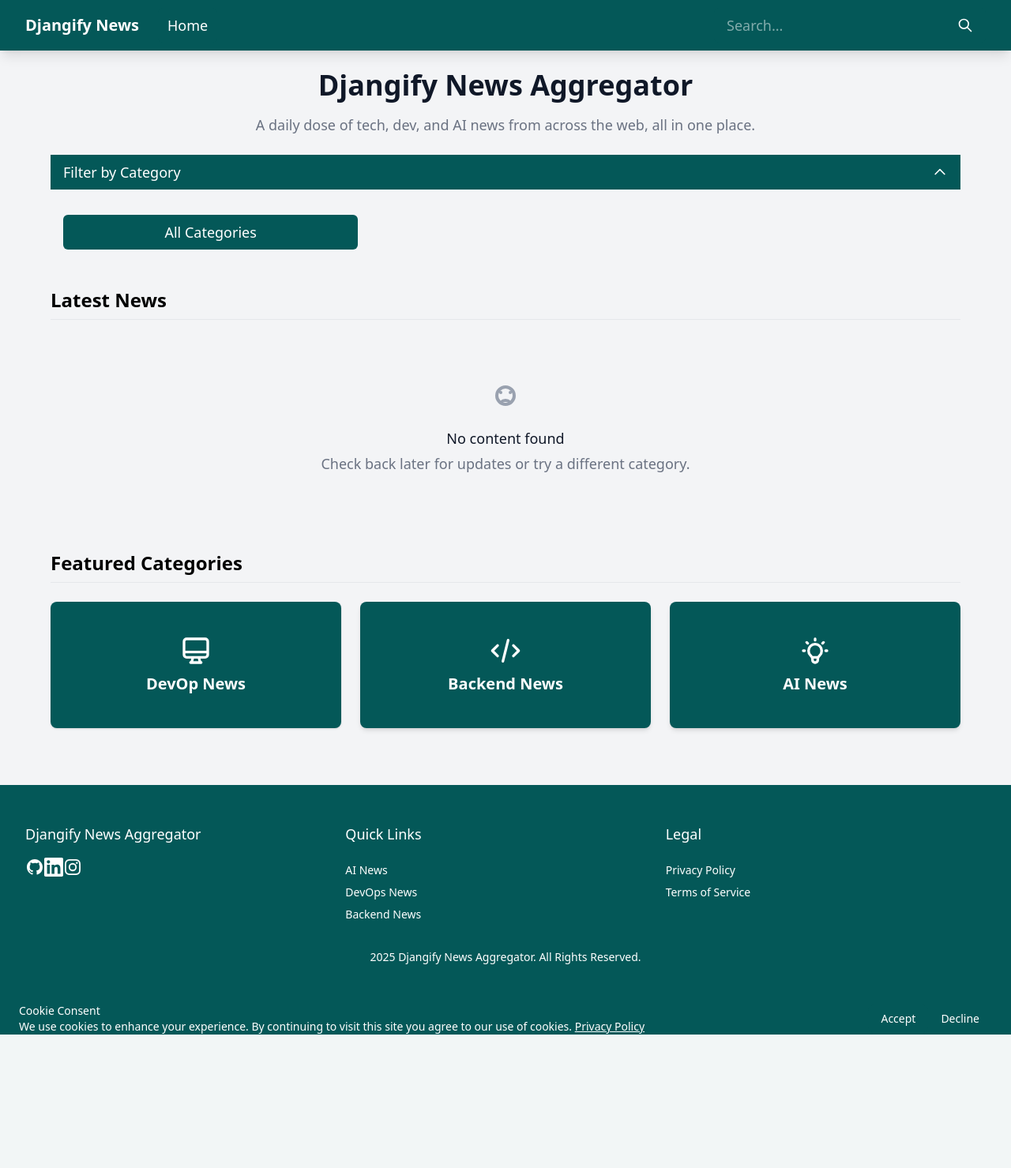
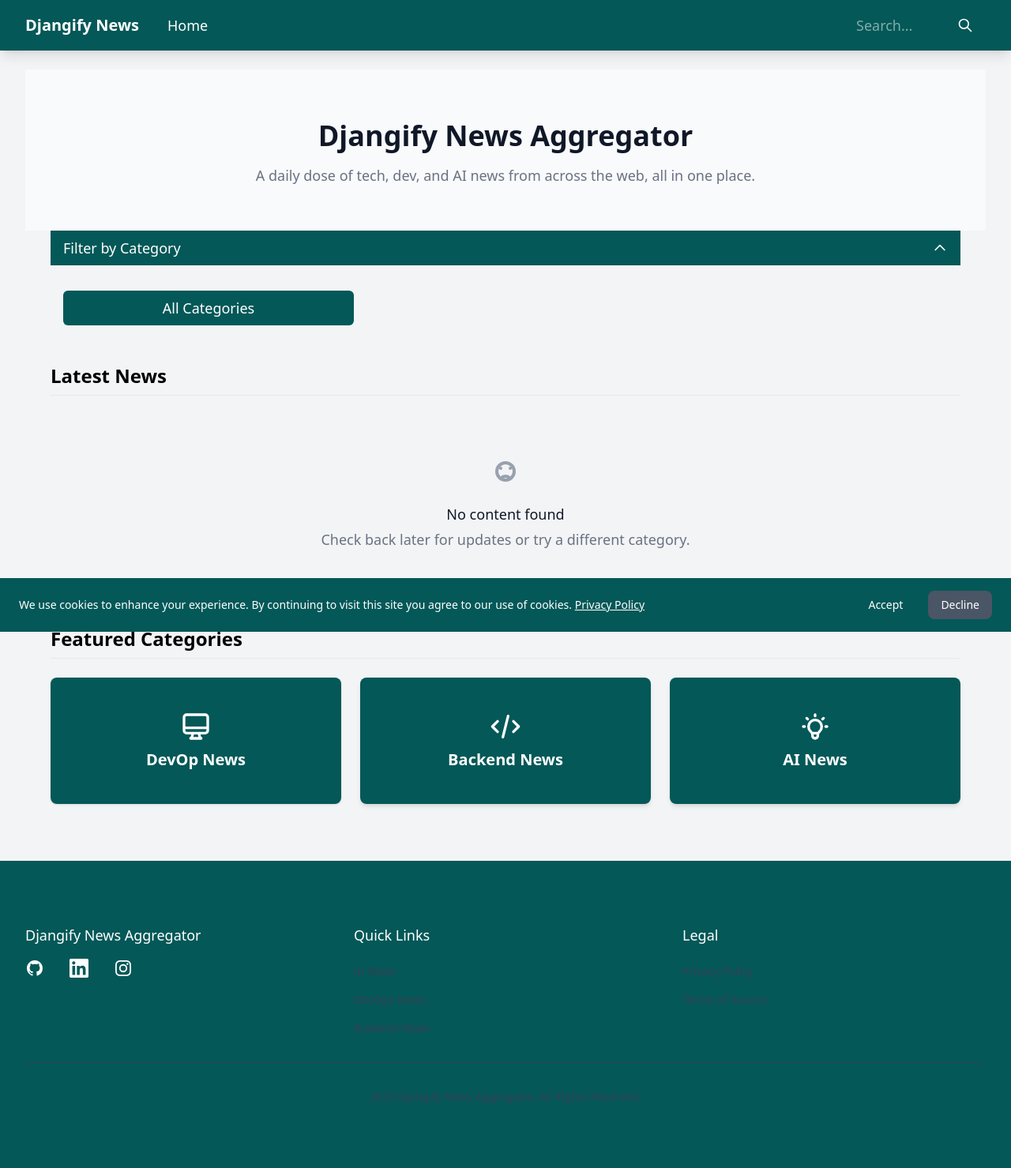
Before and after one commit to djangify/news, a Django app: page / in a window 1280 px wide. Shown: the whole page at 79% size. Before the commit the page ends 1310 px from the top, so only its background shows below. Run offline with Django 5.2, Linux system fonts and the light colour scheme; data that the repository does not hold is empty; style sheets or scripts are compiled from the project's sources.

Commit message:
Update Tailwindcss and files

```diff
--- a/core/views.py
+++ b/core/views.py
@@ -4,16 +4,6 @@
 from django.http import HttpResponse
 from django.template.loader import render_to_string
 from django.template import RequestContext
-import logging
-
-logger = logging.getLogger('news_aggregator')
-
-def some_view(request):
-    # Log messages at different levels
-    logger.debug('This is a debug message')
-    logger.info('This is an info message')
-    logger.warning('This is a warning')
-    logger.error('This is an error')
 
 
 def get_all_categories():
--- a/requirements.txt
+++ b/requirements.txt
@@ -1,4 +1,4 @@
-Django>=4.2.0
+Django>=4.12.2
 dj-database-url>=1.0.0
 django-crontab>=0.7.1
 django-redis>=5.0.0
@@ -11,4 +11,4 @@
 python-dotenv>=1.0.0
 pytz>=2025.1
 python-dateutil>=2.8.2
-redis>=4.6.0
+redis>=3.0.0
--- a/static/css/output.css
+++ b/static/css/output.css
@@ -8,16 +8,13 @@
       "Courier New", monospace;
     --color-red-500: oklch(0.637 0.237 25.331);
     --color-yellow-500: oklch(0.795 0.184 86.047);
-    --color-green-500: oklch(0.723 0.219 149.579);
-    --color-teal-600: oklch(0.6 0.118 184.704);
+    --color-blue-50: oklch(0.97 0.014 254.604);
+    --color-blue-300: oklch(0.809 0.105 251.813);
     --color-blue-500: oklch(0.623 0.214 259.815);
     --color-blue-600: oklch(0.546 0.245 262.881);
     --color-blue-700: oklch(0.488 0.243 264.376);
     --color-blue-800: oklch(0.424 0.199 265.638);
-    --color-blue-900: oklch(0.379 0.146 265.522);
-    --color-indigo-600: oklch(0.511 0.262 276.966);
-    --color-purple-500: oklch(0.627 0.265 303.9);
-    --color-pink-600: oklch(0.592 0.249 0.584);
+    --color-slate-50: oklch(0.984 0.003 247.858);
     --color-gray-100: oklch(0.967 0.003 264.542);
     --color-gray-200: oklch(0.928 0.006 264.531);
     --color-gray-300: oklch(0.872 0.01 258.338);
@@ -30,7 +27,8 @@
     --color-black: #000;
     --color-white: #fff;
     --spacing: 0.25rem;
-    --container-3xl: 48rem;
+    --breakpoint-2xl: 96rem;
+    --container-4xl: 56rem;
     --container-7xl: 80rem;
     --text-xs: 0.75rem;
     --text-xs--line-height: calc(1 / 0.75);
@@ -44,17 +42,14 @@
     --text-xl--line-height: calc(1.75 / 1.25);
     --text-2xl: 1.5rem;
     --text-2xl--line-height: calc(2 / 1.5);
+    --text-3xl: 1.875rem;
+    --text-3xl--line-height: calc(2.25 / 1.875);
     --text-4xl: 2.25rem;
     --text-4xl--line-height: calc(2.5 / 2.25);
-    --text-5xl: 3rem;
-    --text-5xl--line-height: 1;
-    --text-6xl: 3.75rem;
-    --text-6xl--line-height: 1;
     --font-weight-medium: 500;
     --font-weight-semibold: 600;
     --font-weight-bold: 700;
     --font-weight-extrabold: 800;
-    --tracking-tight: -0.025em;
     --radius-md: 0.375rem;
     --radius-lg: 0.5rem;
     --animate-spin: spin 1s linear infinite;
@@ -216,11 +211,22 @@
   }
 }
 @layer utilities {
-  .collapse {
-    visibility: collapse;
+  .sr-only {
+    position: absolute;
+    width: 1px;
+    height: 1px;
+    padding: 0;
+    margin: -1px;
+    overflow: hidden;
+    clip: rect(0, 0, 0, 0);
+    white-space: nowrap;
+    border-width: 0;
   }
   .absolute {
     position: absolute;
+  }
+  .fixed {
+    position: fixed;
   }
   .relative {
     position: relative;
@@ -236,6 +242,21 @@
   }
   .right-0 {
     right: calc(var(--spacing) * 0);
+  }
+  .bottom-0 {
+    bottom: calc(var(--spacing) * 0);
+  }
+  .bottom-4 {
+    bottom: calc(var(--spacing) * 4);
+  }
+  .left-0 {
+    left: calc(var(--spacing) * 0);
+  }
+  .left-1\/2 {
+    left: calc(1/2 * 100%);
+  }
+  .z-50 {
+    z-index: 50;
   }
   .col-span-full {
     grid-column: 1 / -1;
@@ -402,26 +414,27 @@
   .w-16 {
     width: calc(var(--spacing) * 16);
   }
-  .w-64 {
-    width: calc(var(--spacing) * 64);
+  .w-32 {
+    width: calc(var(--spacing) * 32);
   }
   .w-full {
     width: 100%;
   }
-  .max-w-3xl {
-    max-width: var(--container-3xl);
+  .max-w-4xl {
+    max-width: var(--container-4xl);
   }
   .max-w-7xl {
     max-width: var(--container-7xl);
   }
-  .flex-shrink {
-    flex-shrink: 1;
-  }
   .flex-shrink-0 {
     flex-shrink: 0;
   }
-  .border-collapse {
-    border-collapse: collapse;
+  .flex-grow {
+    flex-grow: 1;
+  }
+  .-translate-x-1\/2 {
+    --tw-translate-x: calc(calc(1/2 * 100%) * -1);
+    translate: var(--tw-translate-x) var(--tw-translate-y);
   }
   .transform {
     transform: var(--tw-rotate-x) var(--tw-rotate-y) var(--tw-rotate-z) var(--tw-skew-x) var(--tw-skew-y);
@@ -432,8 +445,23 @@
   .resize {
     resize: both;
   }
+  .list-disc {
+    list-style-type: disc;
+  }
   .grid-cols-1 {
     grid-template-columns: repeat(1, minmax(0, 1fr));
+  }
+  .grid-cols-2 {
+    grid-template-columns: repeat(2, minmax(0, 1fr));
+  }
+  .flex-col {
+    flex-direction: column;
+  }
+  .flex-row {
+    flex-direction: row;
+  }
+  .flex-wrap {
+    flex-wrap: wrap;
   }
   .items-center {
     align-items: center;
@@ -444,8 +472,17 @@
   .justify-center {
     justify-content: center;
   }
+  .gap-2 {
+    gap: calc(var(--spacing) * 2);
+  }
+  .gap-4 {
+    gap: calc(var(--spacing) * 4);
+  }
   .gap-6 {
     gap: calc(var(--spacing) * 6);
+  }
+  .gap-8 {
+    gap: calc(var(--spacing) * 8);
   }
   .space-y-1 {
     :where(& > :not(:last-child)) {
@@ -454,15 +491,18 @@
       margin-block-end: calc(calc(var(--spacing) * 1) * calc(1 - var(--tw-space-y-reverse)));
     }
   }
-  .space-x-4 {
+  .space-y-2 {
     :where(& > :not(:last-child)) {
-      --tw-space-x-reverse: 0;
-      margin-inline-start: calc(calc(var(--spacing) * 4) * var(--tw-space-x-reverse));
-      margin-inline-end: calc(calc(var(--spacing) * 4) * calc(1 - var(--tw-space-x-reverse)));
+      --tw-space-y-reverse: 0;
+      margin-block-start: calc(calc(var(--spacing) * 2) * var(--tw-space-y-reverse));
+      margin-block-end: calc(calc(var(--spacing) * 2) * calc(1 - var(--tw-space-y-reverse)));
     }
   }
   .overflow-hidden {
     overflow: hidden;
+  }
+  .overflow-visible {
+    overflow: visible;
   }
   .rounded {
     border-radius: 0.25rem;
@@ -484,13 +524,13 @@
     border-top-right-radius: var(--radius-md);
     border-bottom-right-radius: var(--radius-md);
   }
-  .border {
-    border-style: var(--tw-border-style);
-    border-width: 1px;
-  }
   .border-2 {
     border-style: var(--tw-border-style);
     border-width: 2px;
+  }
+  .border-t {
+    border-top-style: var(--tw-border-style);
+    border-top-width: 1px;
   }
   .border-b {
     border-bottom-style: var(--tw-border-style);
@@ -498,6 +538,9 @@
   }
   .border-gray-200 {
     border-color: var(--color-gray-200);
+  }
+  .border-gray-700 {
+    border-color: var(--color-gray-700);
   }
   .border-white {
     border-color: var(--color-white);
@@ -514,14 +557,14 @@
   .bg-blue-600 {
     background-color: var(--color-blue-600);
   }
-  .bg-blue-800 {
-    background-color: var(--color-blue-800);
-  }
   .bg-gray-100 {
     background-color: var(--color-gray-100);
   }
   .bg-gray-200 {
     background-color: var(--color-gray-200);
+  }
+  .bg-gray-600 {
+    background-color: var(--color-gray-600);
   }
   .bg-gray-700 {
     background-color: var(--color-gray-700);
@@ -532,48 +575,14 @@
   .bg-gray-900 {
     background-color: var(--color-gray-900);
   }
+  .bg-red-500 {
+    background-color: var(--color-red-500);
+  }
+  .bg-slate-50 {
+    background-color: var(--color-slate-50);
+  }
   .bg-white {
     background-color: var(--color-white);
-  }
-  .bg-gradient-to-b {
-    --tw-gradient-position: to bottom in oklab;
-    background-image: linear-gradient(var(--tw-gradient-stops));
-  }
-  .bg-gradient-to-br {
-    --tw-gradient-position: to bottom right in oklab;
-    background-image: linear-gradient(var(--tw-gradient-stops));
-  }
-  .from-blue-900 {
-    --tw-gradient-from: var(--color-blue-900);
-    --tw-gradient-stops: var(--tw-gradient-via-stops, var(--tw-gradient-position), var(--tw-gradient-from) var(--tw-gradient-from-position), var(--tw-gradient-to) var(--tw-gradient-to-position));
-  }
-  .from-green-500 {
-    --tw-gradient-from: var(--color-green-500);
-    --tw-gradient-stops: var(--tw-gradient-via-stops, var(--tw-gradient-position), var(--tw-gradient-from) var(--tw-gradient-from-position), var(--tw-gradient-to) var(--tw-gradient-to-position));
-  }
-  .from-purple-500 {
-    --tw-gradient-from: var(--color-purple-500);
-    --tw-gradient-stops: var(--tw-gradient-via-stops, var(--tw-gradient-position), var(--tw-gradient-from) var(--tw-gradient-from-position), var(--tw-gradient-to) var(--tw-gradient-to-position));
-  }
-  .from-red-500 {
-    --tw-gradient-from: var(--color-red-500);
-    --tw-gradient-stops: var(--tw-gradient-via-stops, var(--tw-gradient-position), var(--tw-gradient-from) var(--tw-gradient-from-position), var(--tw-gradient-to) var(--tw-gradient-to-position));
-  }
-  .to-blue-700 {
-    --tw-gradient-to: var(--color-blue-700);
-    --tw-gradient-stops: var(--tw-gradient-via-stops, var(--tw-gradient-position), var(--tw-gradient-from) var(--tw-gradient-from-position), var(--tw-gradient-to) var(--tw-gradient-to-position));
-  }
-  .to-indigo-600 {
-    --tw-gradient-to: var(--color-indigo-600);
-    --tw-gradient-stops: var(--tw-gradient-via-stops, var(--tw-gradient-position), var(--tw-gradient-from) var(--tw-gradient-from-position), var(--tw-gradient-to) var(--tw-gradient-to-position));
-  }
-  .to-pink-600 {
-    --tw-gradient-to: var(--color-pink-600);
-    --tw-gradient-stops: var(--tw-gradient-via-stops, var(--tw-gradient-position), var(--tw-gradient-from) var(--tw-gradient-from-position), var(--tw-gradient-to) var(--tw-gradient-to-position));
-  }
-  .to-teal-600 {
-    --tw-gradient-to: var(--color-teal-600);
-    --tw-gradient-stops: var(--tw-gradient-via-stops, var(--tw-gradient-position), var(--tw-gradient-from) var(--tw-gradient-from-position), var(--tw-gradient-to) var(--tw-gradient-to-position));
   }
   .object-cover {
     object-fit: cover;
@@ -605,14 +614,23 @@
   .py-2 {
     padding-block: calc(var(--spacing) * 2);
   }
+  .py-4 {
+    padding-block: calc(var(--spacing) * 4);
+  }
   .py-6 {
     padding-block: calc(var(--spacing) * 6);
+  }
+  .py-8 {
+    padding-block: calc(var(--spacing) * 8);
   }
   .py-12 {
     padding-block: calc(var(--spacing) * 12);
   }
   .pt-2 {
     padding-top: calc(var(--spacing) * 2);
+  }
+  .pt-8 {
+    padding-top: calc(var(--spacing) * 8);
   }
   .pb-2 {
     padding-bottom: calc(var(--spacing) * 2);
@@ -698,14 +710,11 @@
   .text-gray-600 {
     color: var(--color-gray-600);
   }
-  .text-gray-800 {
-    color: var(--color-gray-800);
+  .text-gray-700 {
+    color: var(--color-gray-700);
   }
   .text-gray-900 {
     color: var(--color-gray-900);
-  }
-  .text-red-500 {
-    color: var(--color-red-500);
   }
   .text-white {
     color: var(--color-white);
@@ -744,6 +765,10 @@
     transition-property: transform, translate, scale, rotate;
     transition-timing-function: var(--tw-ease, var(--default-transition-timing-function));
     transition-duration: var(--tw-duration, var(--default-transition-duration));
+  }
+  .duration-200 {
+    --tw-duration: 200ms;
+    transition-duration: 200ms;
   }
   .duration-300 {
     --tw-duration: 300ms;
@@ -767,6 +792,13 @@
       }
     }
   }
+  .hover\:bg-blue-50 {
+    &:hover {
+      @media (hover: hover) {
+        background-color: var(--color-blue-50);
+      }
+    }
+  }
   .hover\:bg-blue-700 {
     &:hover {
       @media (hover: hover) {
@@ -774,10 +806,31 @@
       }
     }
   }
+  .hover\:bg-gray-300 {
+    &:hover {
+      @media (hover: hover) {
+        background-color: var(--color-gray-300);
+      }
+    }
+  }
   .hover\:bg-gray-700 {
     &:hover {
       @media (hover: hover) {
         background-color: var(--color-gray-700);
+      }
+    }
+  }
+  .hover\:bg-gray-900 {
+    &:hover {
+      @media (hover: hover) {
+        background-color: var(--color-gray-900);
+      }
+    }
+  }
+  .hover\:text-blue-300 {
+    &:hover {
+      @media (hover: hover) {
+        color: var(--color-blue-300);
       }
     }
   }
@@ -849,6 +895,11 @@
       grid-template-columns: repeat(2, minmax(0, 1fr));
     }
   }
+  .sm\:flex-row {
+    @media (width >= 40rem) {
+      flex-direction: row;
+    }
+  }
   .sm\:px-3 {
     @media (width >= 40rem) {
       padding-inline: calc(var(--spacing) * 3);
@@ -904,17 +949,36 @@
       padding-inline: calc(var(--spacing) * 8);
     }
   }
-  .lg\:text-6xl {
+  .lg\:pt-8 {
     @media (width >= 64rem) {
-      font-size: var(--text-6xl);
-      line-height: var(--tw-leading, var(--text-6xl--line-height));
+      padding-top: calc(var(--spacing) * 8);
+    }
+  }
+  .\32 xl\:mx-auto {
+    @media (width >= 96rem) {
+      margin-inline: auto;
+    }
+  }
+  .\32 xl\:max-w-screen-2xl {
+    @media (width >= 96rem) {
+      max-width: var(--breakpoint-2xl);
     }
   }
 }
-@keyframes spin {
-  to {
-    transform: rotate(360deg);
-  }
+@property --tw-translate-x {
+  syntax: "*";
+  inherits: false;
+  initial-value: 0;
+}
+@property --tw-translate-y {
+  syntax: "*";
+  inherits: false;
+  initial-value: 0;
+}
+@property --tw-translate-z {
+  syntax: "*";
+  inherits: false;
+  initial-value: 0;
 }
 @property --tw-rotate-x {
   syntax: "*";
@@ -946,63 +1010,12 @@
   inherits: false;
   initial-value: 0;
 }
-@property --tw-space-x-reverse {
-  syntax: "*";
-  inherits: false;
-  initial-value: 0;
-}
 @property --tw-border-style {
   syntax: "*";
   inherits: false;
   initial-value: solid;
 }
-@property --tw-gradient-position {
-  syntax: "*";
-  inherits: false;
-}
-@property --tw-gradient-from {
-  syntax: "<color>";
-  inherits: false;
-  initial-value: #0000;
-}
-@property --tw-gradient-via {
-  syntax: "<color>";
-  inherits: false;
-  initial-value: #0000;
-}
-@property --tw-gradient-to {
-  syntax: "<color>";
-  inherits: false;
-  initial-value: #0000;
-}
-@property --tw-gradient-stops {
-  syntax: "*";
-  inherits: false;
-}
-@property --tw-gradient-via-stops {
-  syntax: "*";
-  inherits: false;
-}
-@property --tw-gradient-from-position {
-  syntax: "<length-percentage>";
-  inherits: false;
-  initial-value: 0%;
-}
-@property --tw-gradient-via-position {
-  syntax: "<length-percentage>";
-  inherits: false;
-  initial-value: 50%;
-}
-@property --tw-gradient-to-position {
-  syntax: "<length-percentage>";
-  inherits: false;
-  initial-value: 100%;
-}
 @property --tw-font-weight {
-  syntax: "*";
-  inherits: false;
-}
-@property --tw-tracking {
   syntax: "*";
   inherits: false;
 }
@@ -1060,11 +1073,6 @@
   syntax: "*";
   inherits: false;
   initial-value: 0 0 #0000;
-}
-@property --tw-outline-style {
-  syntax: "*";
-  inherits: false;
-  initial-value: solid;
 }
 @property --tw-blur {
   syntax: "*";
@@ -1125,18 +1133,13 @@
   inherits: false;
   initial-value: 1;
 }
-@property --tw-translate-x {
+@property --tw-space-x-reverse {
   syntax: "*";
   inherits: false;
   initial-value: 0;
 }
-@property --tw-translate-y {
-  syntax: "*";
-  inherits: false;
-  initial-value: 0;
+@keyframes spin {
+  to {
+    transform: rotate(360deg);
+  }
 }
-@property --tw-translate-z {
-  syntax: "*";
-  inherits: false;
-  initial-value: 0;
-}
--- a/templates/base.html
+++ b/templates/base.html
@@ -23,7 +23,7 @@
     <script defer src="https://unpkg.com/alpinejs@3.x.x/dist/cdn.min.js"></script>
 
     <link href="{% static 'css/output.css' %}" rel="stylesheet">
-    <link href="{% static 'css/custom.css' %}" rel="stylesheet">
+    <link href="{% static 'css/main.css' %}" rel="stylesheet">
 </head>
 <body class="text-lg 2xl:max-w-screen-2xl 2xl:mx-auto 2xl:bg-primary bg-gray-100">
   {% include 'components/nav.html' %}
```
Also changed, not shown: other parts of static/css/output.css (+27 -43 lines), news_aggregator/settings.py (+0 -42 lines), package.json (+7 -2 lines), static/css/main.css (+66 -0 lines), package-lock.json, static/src/input.css (renamed from static/src/css/input.css), 1 other file.
